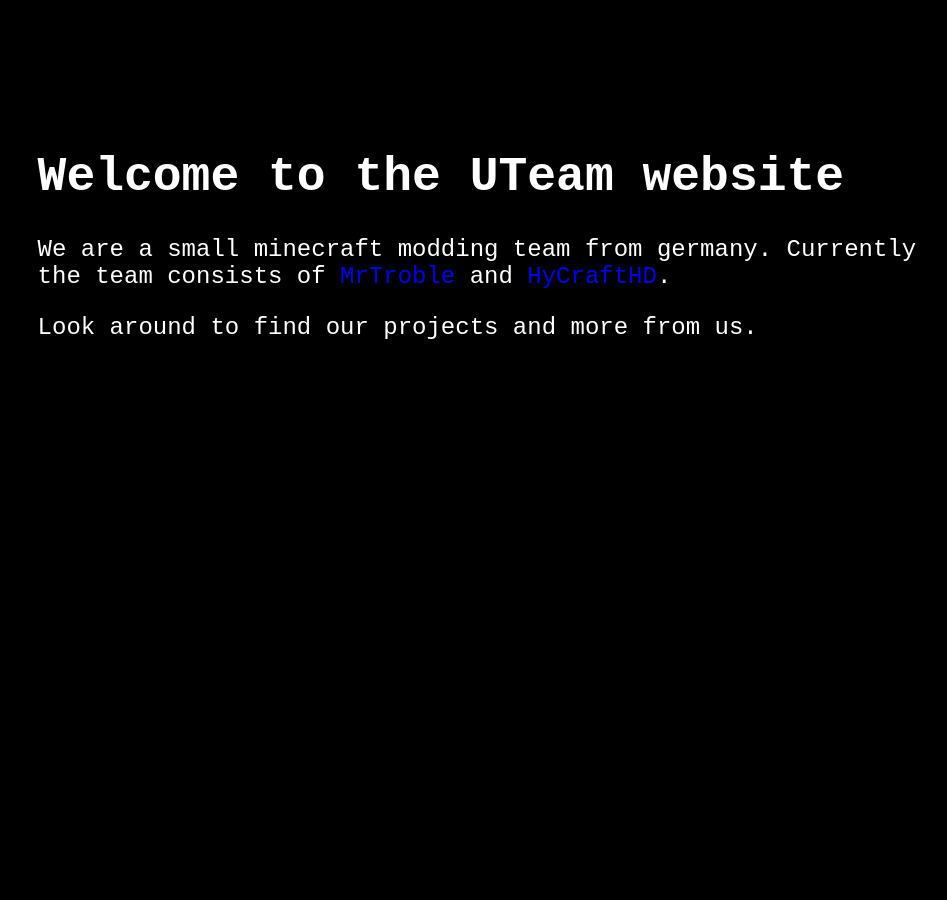
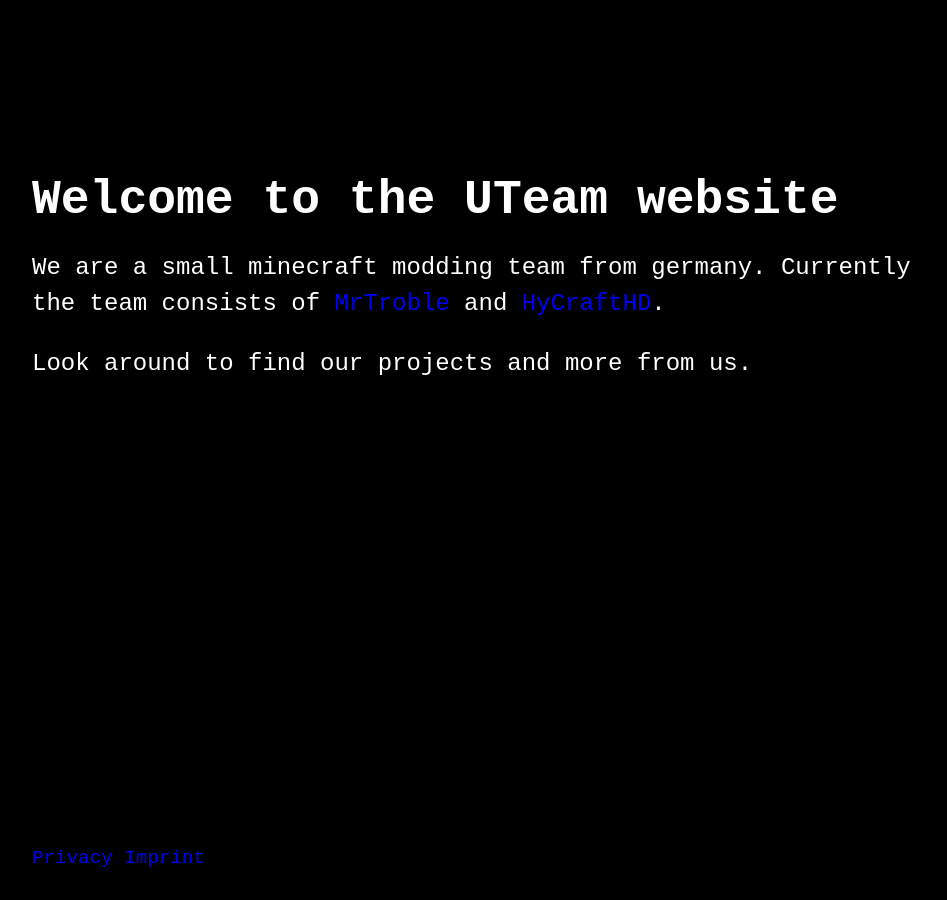
Before and after one commit to MC-U-Team/MC-U-Team.github.io, a Jekyll site: the page index.html, which Jekyll copies as it is, in a window 1280 px wide. Shown: the whole page, without its empty margins (160-1107 px from the left). Built offline with Jekyll 4.4.1, drawn with Linux system fonts in a browser that asks for light colours.

Commit message:
Added favicon and footer with privacy and imprint

```diff
--- a/index.html
+++ b/index.html
@@ -4,10 +4,16 @@
 <head>
     <title>U Team</title>
     <link rel="stylesheet" href="main.css">
+    <link rel="shortcut icon" type="image/png" href="assets/images/favicon.png"/>
+    <link rel="apple-touch-icon" sizes="180x180" href="assets/images/apple-touch-icon.png">
+    <link rel="icon" type="image/png" sizes="32x32" href="assets/images/favicon-32x32.png">
+    <link rel="icon" type="image/png" sizes="16x16" href="assets/images/favicon-16x16.png">
+    <link rel="manifest" href="assets/site.webmanifest">
 </head>
 
 <body>
 
+    <div id="container">
     <div id="main">
     <h1> Welcome to the UTeam website</h1>
 
@@ -18,7 +24,12 @@
     <P>
     Look around to find our projects and more from us.
     </p>
+</div>
+    <div id="footer">
+            <a href="https://impressum.dekamc.de/datenschutzerkl%C3%A4rung.html">Privacy</a>
+            <a href="https://impressum.dekamc.de/impressum.html">Imprint</a>
     </div>
+</div>
 </body>
 
 </html>
--- a/main.css
+++ b/main.css
@@ -1,17 +1,43 @@
+html {
+    height: 100%;
+}
+
 body {
+    padding: 0;
+    margin: 0;
     background-color: black;
     color: white;
     font-family: 'Courier New', Courier, monospace;
     font-size: 150%;
+    line-height: 1.5em;
+    height: 100%;
 }
 
 a {
     text-decoration: none;
 }
 
+a:visited {
+    color: blue;
+}
+
 #main {
     width: 70%;
-    display: block;
     margin: 0 auto;
-    margin-top: 150px;
+    padding-top: 150px;
+    padding-bottom: 60px;
 }
+
+#container {
+    position: relative;
+    min-height: 100%;
+    margin: 0 auto;
+}
+
+#footer {
+    font-size: 80%;
+    position: absolute;
+    height: 60px;
+    bottom: 0;
+    padding-left: 15%;
+}
```
Also changed, not shown: assets/images/android-chrome-192x192.png (added), assets/images/android-chrome-512x512.png (added), assets/images/apple-touch-icon.png (added), assets/images/favicon-16x16.png (added), assets/images/favicon-32x32.png (added), assets/site.webmanifest (added), favicon.ico (added).
